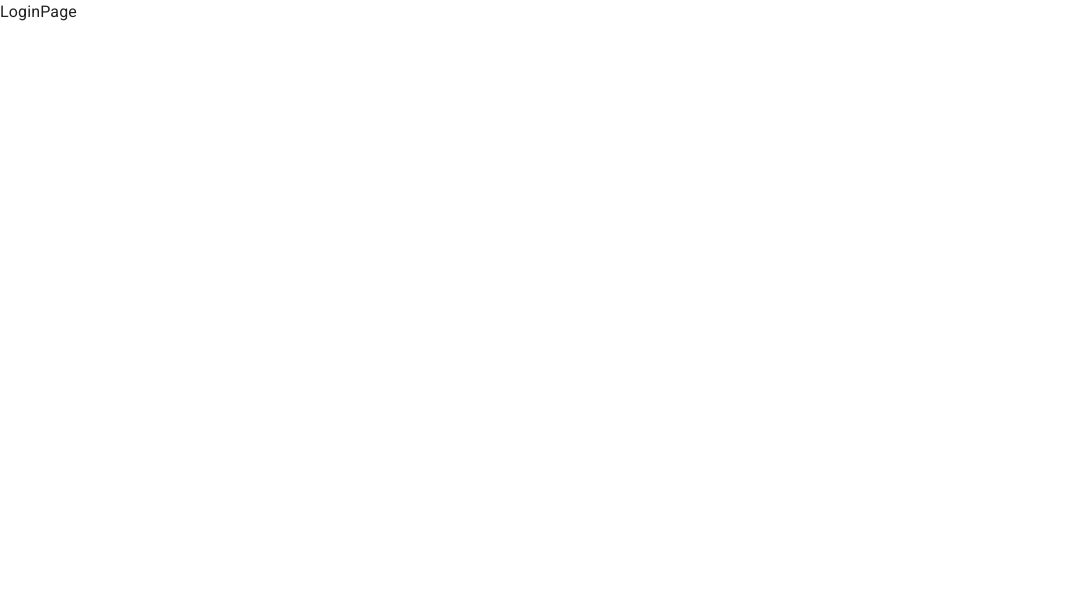
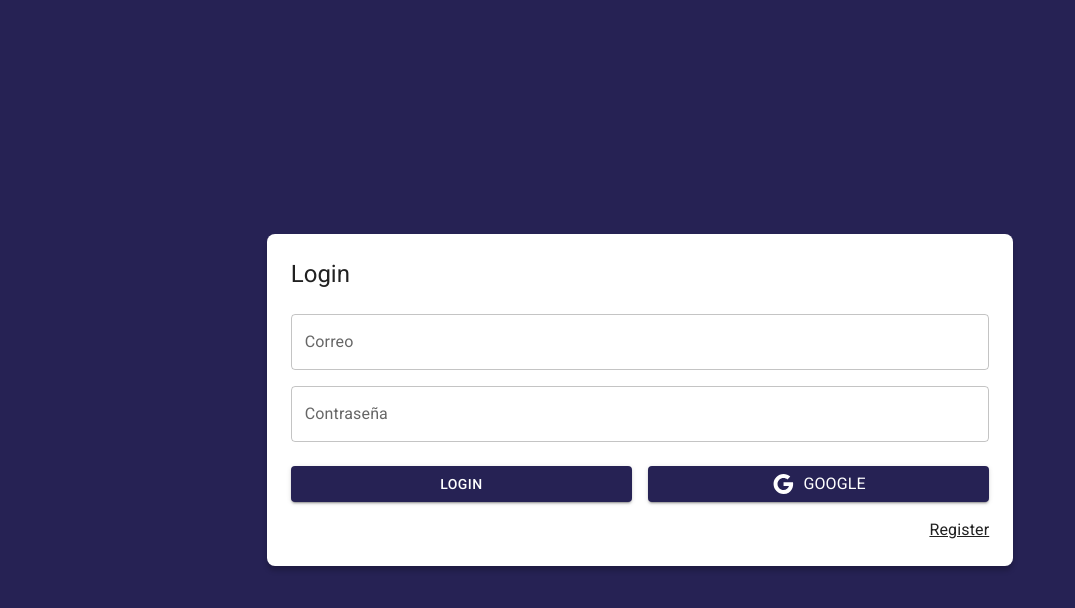
Before and after one commit to jorge2805/journal-app-new-version, a React (Vite) app: page /auth/login in a window 1280 px wide. Shown: the top 608 px of the page, without its empty margins (0-1075 px from the left). Built offline with nearby package versions, Linux system fonts and the light colour scheme.

Commit message:
Desing Login

```diff
--- a/src/auth/pages/LoginPage.jsx
+++ b/src/auth/pages/LoginPage.jsx
@@ -1,5 +1,68 @@
+import { Google } from "@mui/icons-material"
+import { Button, Grid, Link, TextField, Typography } from "@mui/material"
+import { Link as RouterLink} from "react-router-dom"
+
 export const LoginPage = () => {
   return (
-    <div>LoginPage</div>
+    <Grid
+      container
+      spacing={0}
+      direction="column"
+      alignItems="center"
+      justifyContent="center"
+      sx={{ minHeight: '100vh', backgroundColor: 'primary.main', padding: 4}}
+    >
+      <Grid
+        item
+        className="box-shadow"
+        xs={3}
+        sx={{backgroundColor: 'white', padding: 3, borderRadius: 2}}
+      >
+        <Typography variant="h5" sx={{mb: 1}}>Login</Typography>
+
+         <form>
+            <Grid container>
+              <Grid item xs={12} sx={{mt: 2}}>
+                <TextField
+                  label="Correo"
+                  type="email"
+                  placeholder="hola@gmail.com"
+                  fullWidth
+                />
+              </Grid>
+              <Grid item xs={12} sx={{mt: 2}}>
+                <TextField
+                  label="Contraseña"
+                  type="password"
+                  placeholder="Contraseña"
+                  fullWidth
+                />
+              </Grid>
+
+              <Grid container spacing={2} sx= {{mb: 2, mt: 1}}>
+                <Grid item xs={12} sm={6}>
+                  <Button variant="contained" fullWidth>
+                    Login
+                  </Button>
+                </Grid>
+                <Grid item xs={12} sm={6}>
+                  <Button variant="contained" fullWidth>
+                    <Google/>
+                    <Typography sx={{ml:1}}>Google</Typography>
+                  </Button>
+                </Grid>
+              </Grid>
+
+              <Grid container direction="row" justifyContent='end'>
+                <Link component={RouterLink} color='inherit' to="/auth/register">
+                  Register
+                </Link>
+              </Grid>
+
+            </Grid>
+         </form>
+      </Grid>
+
+    </Grid>
   )
 }
--- a/src/styles.css
+++ b/src/styles.css
@@ -1,13 +1,3 @@
-body {
-  margin: 0;
-  font-family: -apple-system, BlinkMacSystemFont, 'Segoe UI', 'Roboto', 'Oxygen',
-    'Ubuntu', 'Cantarell', 'Fira Sans', 'Droid Sans', 'Helvetica Neue',
-    sans-serif;
-  -webkit-font-smoothing: antialiased;
-  -moz-osx-font-smoothing: grayscale;
+.box-shadow {
+  box-shadow: 0px 5px 5px rgba(0, 0, 0, 0.2);
 }
-
-code {
-  font-family: source-code-pro, Menlo, Monaco, Consolas, 'Courier New',
-    monospace;
-}
```
